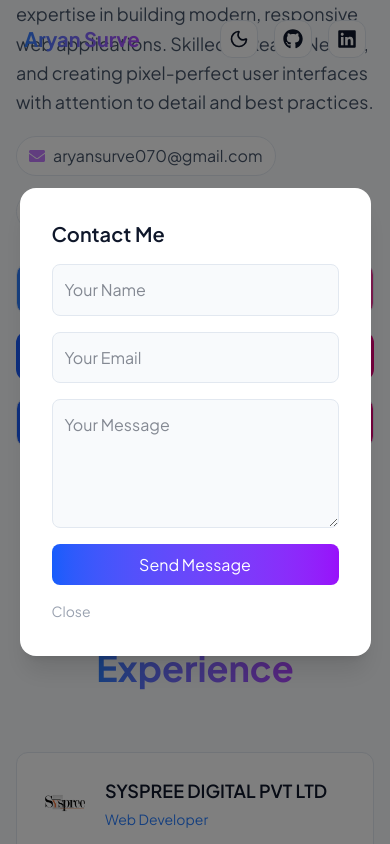
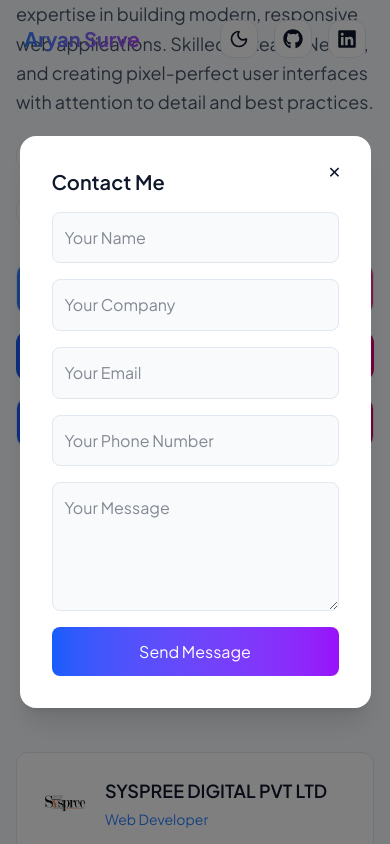
Before and after one commit to aryann070/Portfolio, a Next.js app: page / in a window 390 px wide. Both pictures are taken after a click on the button "Contact Me". Shown: the part 592-1436 px from the top of the page. Built offline with nearby package versions, Linux system fonts and the light colour scheme.

Commit message:
feat: fixed pdf issue on mobile, added github section and integrated pop up oform

```diff
--- a/package.json
+++ b/package.json
@@ -30,6 +30,7 @@
     "nodemailer": "^9.0.3",
     "react": "^19.2.4",
     "react-dom": "^19.2.4",
+    "react-github-calendar": "^5.0.6",
     "react-icons": "^5.6.0",
     "swiper": "^12.1.2"
   },
--- a/src/app/globals.css
+++ b/src/app/globals.css
@@ -270,3 +270,12 @@ body {
         box-shadow: none;
     }
 }
+
+.react-pdf__Page {
+  margin: auto;
+}
+
+.react-pdf__Page canvas {
+  max-width: 100%;
+  height: auto !important;
+}
--- a/src/app/page.jsx
+++ b/src/app/page.jsx
@@ -6,6 +6,7 @@ import Education from '@/components/Education';
 import Projects from '@/components/Projects';
 import Skills from '@/components/Skills';
 import Achievements from '@/components/Achievements';
+import GitHubCalendarSection from "@/components/GitHubCalendarSection";
 import Contact from '@/components/Contact';
 import Footer from '@/components/Footer';
 
@@ -23,6 +24,7 @@ export default function Home() {
         <Projects projects={projects} />
         <Skills skills={skills} tools={tools} />
         <Achievements achievements={achievements} extracurricular={extracurricular} />
+        <GitHubCalendarSection />
         <Contact personal={personal} portfolio={portfolio} references={references} />
       </main>
       <Footer personal={personal} />
--- a/src/components/Achievements.jsx
+++ b/src/components/Achievements.jsx
@@ -8,6 +8,13 @@ import { ExternalLink } from "lucide-react";
 
 export default function Achievements() {
   const [selectedCertificate, setSelectedCertificate] = useState(null);
+   const handleViewCertificate = (link) => {
+  if (window.innerWidth < 768) {
+    window.open(link, "_blank");
+  } else {
+    setSelectedCertificate(link);
+  }
+};
 
   const certificates = [
     {
@@ -67,6 +74,8 @@ export default function Achievements() {
       link: "/certificates/ai-hp.pdf",
     },
   ];
+
+
 
   return (
     <section
@@ -150,7 +159,7 @@ export default function Achievements() {
                   </p>
 
                   <button
-                    onClick={() => setSelectedCertificate(cert.link)}
+                    onClick={() => handleViewCertificate(cert.link)}
                     className="inline-flex items-center gap-2 text-blue-500 hover:text-blue-400 text-sm cursor-pointer"
                   >
                     View Certificate
--- /dev/null
+++ b/src/components/GitHubCalendarSection.jsx
@@ -0,0 +1,55 @@
+"use client";
+
+import { useEffect, useState } from "react";
+import { GitHubCalendar } from "react-github-calendar";
+
+export default function GitHubCalendarSection() {
+  const [mounted, setMounted] = useState(false);
+
+  useEffect(() => {
+    setMounted(true);
+  }, []);
+
+  return (
+    <section className="py-20" style={{ background: "var(--bg-secondary)" }}>
+      <div className="max-w-6xl mx-auto px-6">
+        <div className="text-center mb-12">
+          <h2
+            className="text-4xl font-bold"
+            style={{ color: "var(--text-primary)" }}
+          >
+            GitHub{" "}
+            <span
+              style={{
+                background:
+                  "linear-gradient(to right,var(--gradient-start),var(--gradient-end))",
+                WebkitBackgroundClip: "text",
+                color: "transparent",
+              }}
+            >
+              Contributions
+            </span>
+          </h2>
+        </div>
+
+        <div
+          className="rounded-xl p-6 overflow-x-auto"
+          style={{
+            background: "var(--bg-card)",
+            border: "1px solid var(--border)",
+          }}
+        >
+          {mounted && (
+            <GitHubCalendar
+              username="aryann070"
+              blockSize={14}
+              blockMargin={5}
+              fontSize={14}
+              showTotalCount
+            />
+          )}
+        </div>
+      </div>
+    </section>
+  );
+}
--- a/src/components/Header.jsx
+++ b/src/components/Header.jsx
@@ -35,7 +35,7 @@ export default function Header({ personal, portfolio }) {
         <div className="flex items-center justify-between">
           {/* Logo */}
           <a
-            href="#"
+            href="/"
             className="text-xl font-bold bg-gradient-to-r from-blue-500 to-purple-500 bg-clip-text text-transparent"
           >
             {personal.name}
--- a/src/components/Hero.jsx
+++ b/src/components/Hero.jsx
@@ -1,10 +1,121 @@
 "use client";
 
-import { FaEnvelope, FaPhoneAlt, FaMapMarkerAlt, FaCircle } from "react-icons/fa";
+import {
+  FaEnvelope,
+  FaPhoneAlt,
+  FaMapMarkerAlt,
+  FaCircle,
+} from "react-icons/fa";
 import { useState } from "react";
 
 export default function Hero({ personal, portfolio }) {
   const [openForm, setOpenForm] = useState(false);
+  const [formData, setFormData] = useState({
+    name: "",
+    company: "",
+    email: "",
+    phone: "",
+    message: "",
+  });
+
+  const [loading, setLoading] = useState(false);
+
+  const handleChange = (e) => {
+    const { name, value } = e.target;
+
+    setFormData((prev) => ({
+      ...prev,
+      [name]: value,
+    }));
+  };
+
+  const handleSubmit = async (e) => {
+    e.preventDefault();
+
+    setStatus({
+      type: "",
+      message: "",
+    });
+
+    try {
+      const response = await fetch("/api/contact", {
+        method: "POST",
+        headers: {
+          "Content-Type": "application/json",
+        },
+        body: JSON.stringify(formData),
+      });
+
+      const data = await response.json();
+
+      if (data.success) {
+        setStatus({
+          type: "success",
+          message: "Your message has been sent successfully. I'll get back to you soon!",
+        });
+
+        setTimeout(() => {
+          setOpenForm(false);
+
+          // Optional: Clear the success message
+          setStatus({
+            type: "",
+            message: "",
+          });
+
+          // Optional: Reset the form
+          setFormData({
+            name: "",
+            company: "",
+            email: "",
+            phone: "",
+            message: "",
+          });
+        }, 4000); // closes after 2 seconds
+
+        setFormData({
+          name: "",
+          company: "",
+          email: "",
+          phone: "",
+          message: "",
+        });
+      } else {
+        setStatus({
+          type: "error",
+          message: data.message,
+        });
+
+        setTimeout(() => {
+          setStatus({
+            type: "",
+            message: "",
+          });
+        }, 5000);
+      }
+    } catch (error) {
+      console.error(error);
+      setStatus({
+        type: "error",
+        message: "Something went wrong. Please try again later.",
+      });
+
+      setTimeout(() => {
+        setStatus({
+          type: "",
+          message: "",
+        });
+      }, 5000);
+    } finally {
+      setLoading(false);
+    }
+  };
+
+  const [status, setStatus] = useState({
+    type: "",
+    message: "",
+  });
+
   return (
     <section
       id="about"
@@ -29,7 +140,6 @@ export default function Hero({ personal, portfolio }) {
 
             {/* Contact Info */}
             <div className="flex flex-wrap gap-4 mb-8">
-
               <a
                 href={`mailto:${personal.email}`}
                 className="flex items-center gap-2 px-3 py-1.5 rounded-full bg-[var(--bg-card)] border border-[var(--border)] text-[var(--text-secondary)] hover:text-accent hover:border-purple-500/40 hover:shadow-md transition-all duration-300"
@@ -50,7 +160,6 @@ export default function Hero({ personal, portfolio }) {
                 <FaMapMarkerAlt className="w-4 h-4 text-red-400" />
                 {personal.location}
               </span>
-
             </div>
           </div>
 
@@ -101,41 +210,88 @@ export default function Hero({ personal, portfolio }) {
 
         {openForm && (
           <div className="fixed inset-0 flex items-center justify-center bg-black/50 z-50">
-            <div className="bg-[var(--bg-card)] p-8 rounded-2xl w-[90%] max-w-md shadow-xl">
+            <div className="relative bg-[var(--bg-card)] p-8 rounded-2xl w-[90%] max-w-md shadow-xl">
               <h3 className="text-xl font-semibold mb-4">Contact Me</h3>
 
-              <form className="flex flex-col gap-4">
+              <form onSubmit={handleSubmit} className="flex flex-col gap-4">
+                <div className="grid md:grid-cols-2 gap-4">
                   <input
                     type="text"
+                    name="name"
+                    value={formData.name}
+                    onChange={handleChange}
                     placeholder="Your Name"
+                    required
                     className="p-3 rounded-lg bg-[var(--bg-secondary)] border border-[var(--border)]"
                   />
 
                   <input
+                    type="text"
+                    name="company"
+                    value={formData.company}
+                    onChange={handleChange}
+                    placeholder="Your Company"
+                    required
+                    className="p-3 rounded-lg bg-[var(--bg-secondary)] border border-[var(--border)]"
+                  />
+                </div>
+                <input
                   type="email"
+                  name="email"
+                  value={formData.email}
+                  onChange={handleChange}
                   placeholder="Your Email"
+                  required
+                  className="p-3 rounded-lg bg-[var(--bg-secondary)] border border-[var(--border)]"
+                />
+
+                <input
+                  type="tel"
+                  name="phone"
+                  value={formData.phone}
+                  onChange={handleChange}
+                  placeholder="Your Phone Number"
+                  required
                   className="p-3 rounded-lg bg-[var(--bg-secondary)] border border-[var(--border)]"
                 />
 
                 <textarea
+                  name="message"
+                  rows={4}
+                  value={formData.message}
+                  onChange={handleChange}
                   placeholder="Your Message"
-                  rows="4"
+                  required
                   className="p-3 rounded-lg bg-[var(--bg-secondary)] border border-[var(--border)]"
-                ></textarea>
+                />
 
                 <button
                   type="submit"
-                  className="bg-gradient-to-r from-blue-600 to-purple-600 text-white py-2 rounded-lg"
+                  disabled={loading}
+                  className="bg-gradient-to-r from-blue-600 to-purple-600 text-white py-3 rounded-lg disabled:opacity-60"
                 >
-                  Send Message
+                  {loading ? "Sending..." : "Send Message"}
                 </button>
+
+                {status.message && (
+                  <div
+                    className={`rounded-lg p-3 text-sm ${
+                      status.type === "success"
+                        ? "bg-green-500/10 border border-green-500 text-green-500"
+                        : "bg-red-500/10 border border-red-500 text-red-500"
+                    }`}
+                  >
+                    {status.message}
+                  </div>
+                )}
               </form>
 
               <button
                 onClick={() => setOpenForm(false)}
-                className="mt-4 text-sm text-gray-400 hover:text-white"
+                className="absolute top-4 right-4 flex items-center justify-center w-10 h-10 rounded-full hover:bg-black/20 transition"
+                aria-label="Close"
               >
-                Close
+                ✕
               </button>
             </div>
           </div>
```
Also changed, not shown: 1 other file (tests, documents, lock files or other folders). Lines whose indentation alone changed are shown as unchanged.
